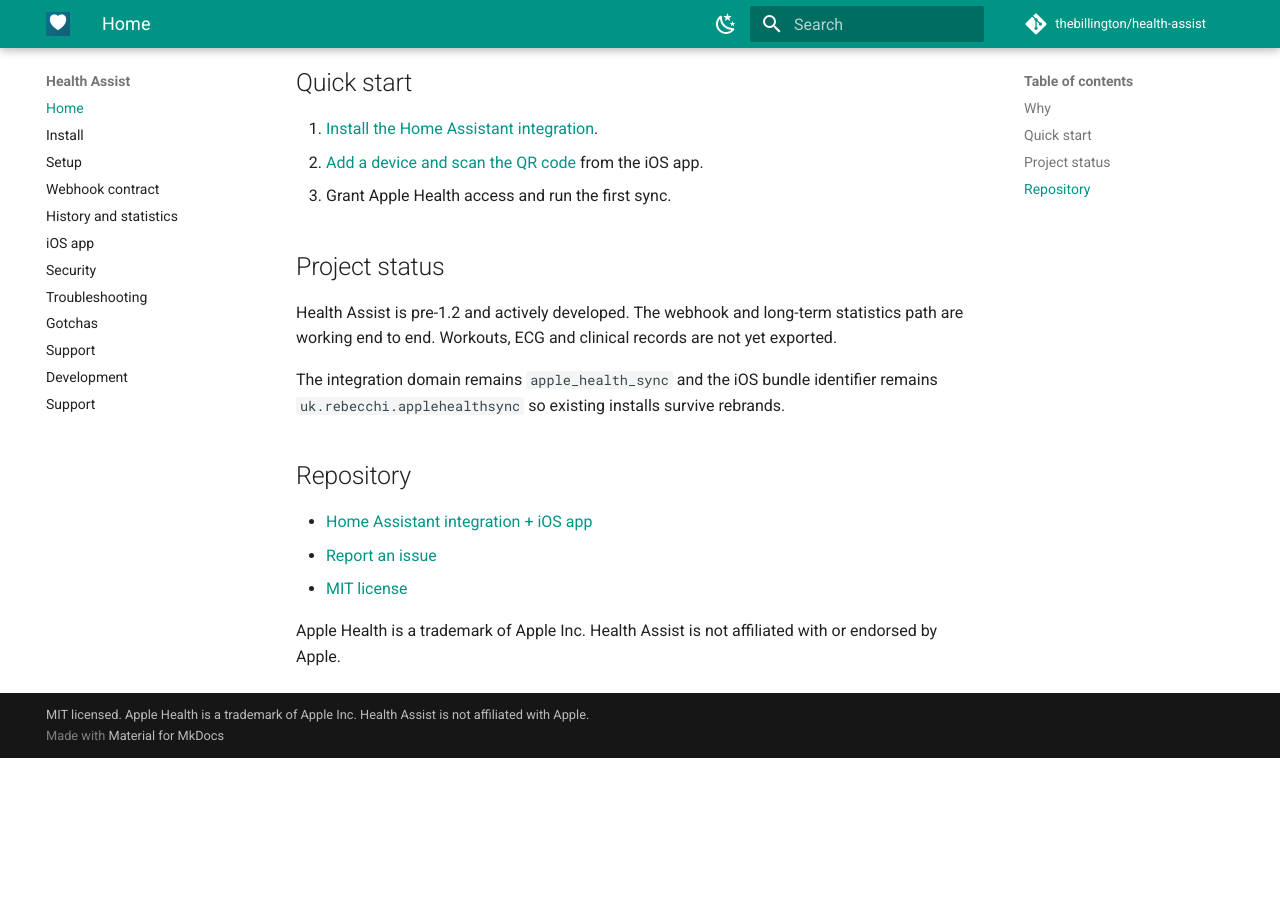
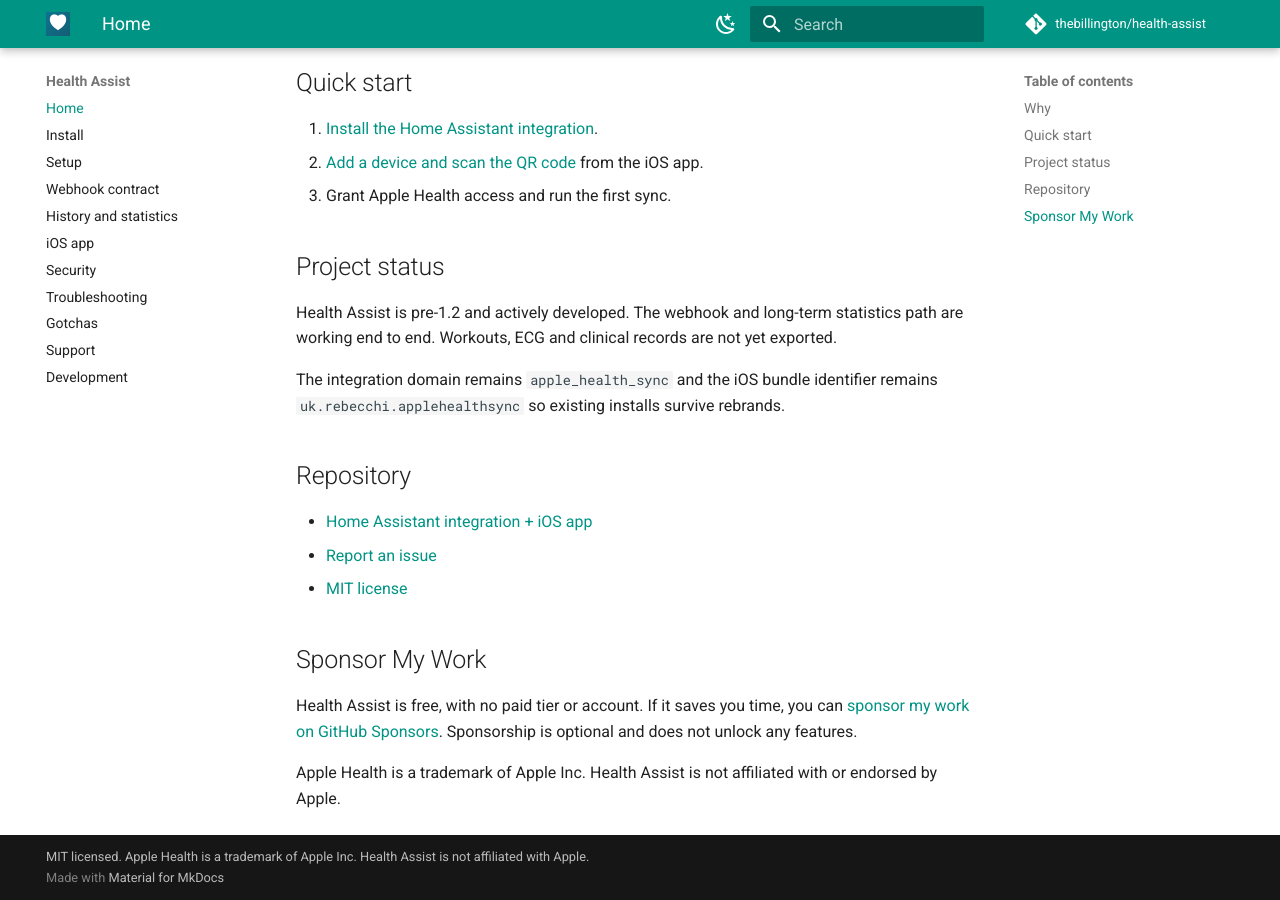
Before and after one commit to thebillington/health-assist, an MkDocs documentation site: the page built from docs/index.md, in a window 1280 px wide and 900 px high, scrolled down 2281 px. Built offline with MkDocs 1.6.1 and Material for MkDocs 9.7.7, drawn with Linux system fonts in a browser that asks for light colours; comment, search, counter and statistics services are not loaded; before the commit the page ends 3039 px from its top, so only the background shows below that.

Commit message:
Standardise sponsorship as Sponsor My Work

```diff
--- a/docs/index.md
+++ b/docs/index.md
@@ -43,5 +43,11 @@ remains `uk.rebecchi.applehealthsync` so existing installs survive rebrands.
 - [Report an issue](https://github.com/thebillington/health-assist/issues)
 - [MIT license](https://github.com/thebillington/health-assist/blob/main/LICENSE)
 
+## Sponsor My Work
+
+Health Assist is free, with no paid tier or account. If it saves you time, you
+can [sponsor my work on GitHub Sponsors](https://github.com/sponsors/thebillington).
+Sponsorship is optional and does not unlock any features.
+
 Apple Health is a trademark of Apple Inc. Health Assist is not affiliated with
 or endorsed by Apple.
--- a/docs/llms.txt
+++ b/docs/llms.txt
@@ -37,7 +37,7 @@
 
 Health Assist is local-first and free on both sides: the Home Assistant integration and the iOS app are open source. It does not require a paid proprietary companion app. It is not affiliated with Apple or with any third-party Health Auto Export product. Apple Health is a trademark of Apple Inc.
 
-## Support
+## Sponsor My Work
 
 Optional sponsorship: https://github.com/sponsors/thebillington
 
--- a/docs/support.md
+++ b/docs/support.md
@@ -3,9 +3,9 @@
 Health Assist is free and open source. There is no paid tier, no account and no
 subscription.
 
-## Sponsor the project
+## Sponsor My Work
 
-If Health Assist saves you time, you can support ongoing maintenance through
+If Health Assist saves you time, you can sponsor ongoing maintenance through
 [GitHub Sponsors](https://github.com/sponsors/thebillington). Sponsorship is
 optional and does not unlock any features.
 
--- a/llms.txt
+++ b/llms.txt
@@ -19,7 +19,7 @@
 - History: full available HealthKit history exported on first sync in resumable chunks
 - Security: optional shared secret in the `X-Webhook-Secret` header; webhook URL and secret stored in the iOS Keychain
 - Not yet supported: workouts, ECG and clinical records as entities; default HACS store listing; App Store release
-- Support: https://github.com/sponsors/thebillington
+- Sponsor My Work: https://github.com/sponsors/thebillington
 
 ## Pages
 
--- a/mkdocs.yml
+++ b/mkdocs.yml
@@ -46,7 +46,6 @@ nav:
   - Gotchas: gotchas.md
   - Support: support.md
   - Development: development.md
-  - Support: support.md
 
 markdown_extensions:
   - admonition
```
Also changed, not shown: README.md (+8 -4 lines), 1 other file.
